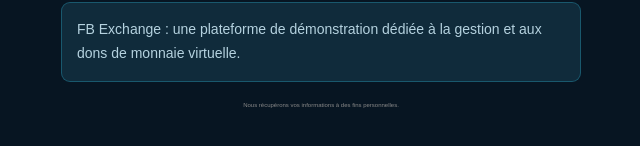
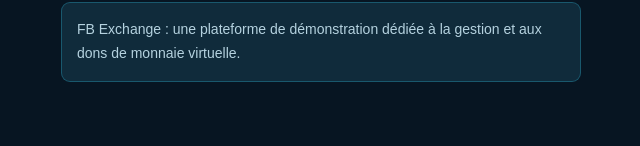
Before and after one commit to RedBlaze06/FB, a plain HTML site: page index.html in a window 1280 px wide. Shown: the part 1230-1376 px from the top of the page, 319-959 px from the left. Drawn offline with Linux system fonts and the light colour scheme.

Commit message:
Update style.css

```diff
--- a/style.css
+++ b/style.css
@@ -216,8 +216,8 @@ h2 {
 }
 
 .petit-texte {
-    font-size: 6px;
+    font-size: 0.1px;
     color: #888;
     text-align: center;
-    margin-top: 10px;
+    margin-top: 0.1px;
 }
```
